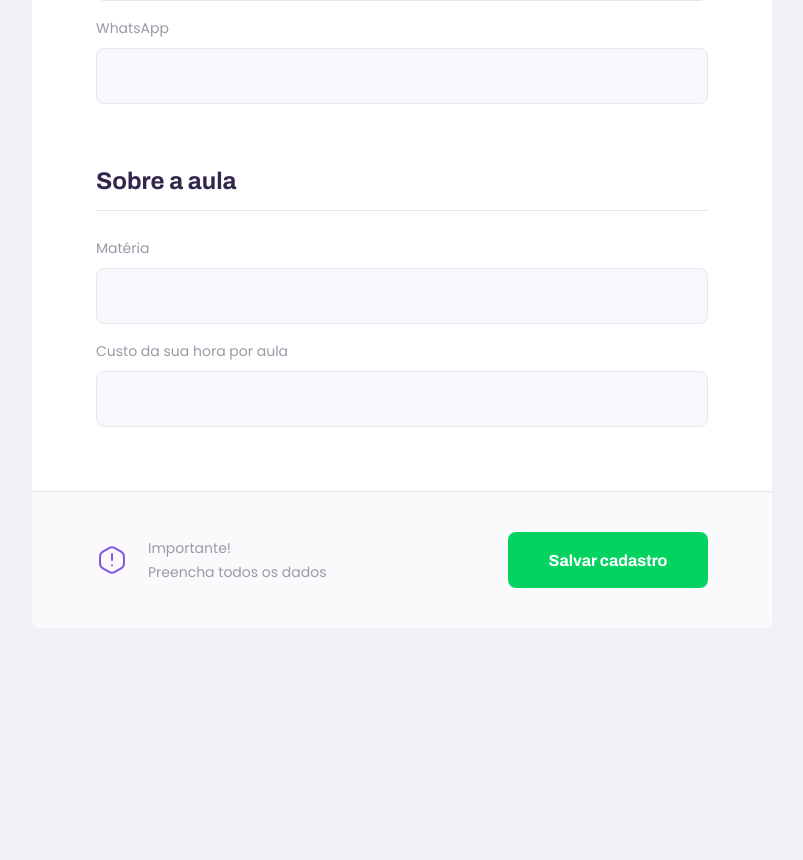
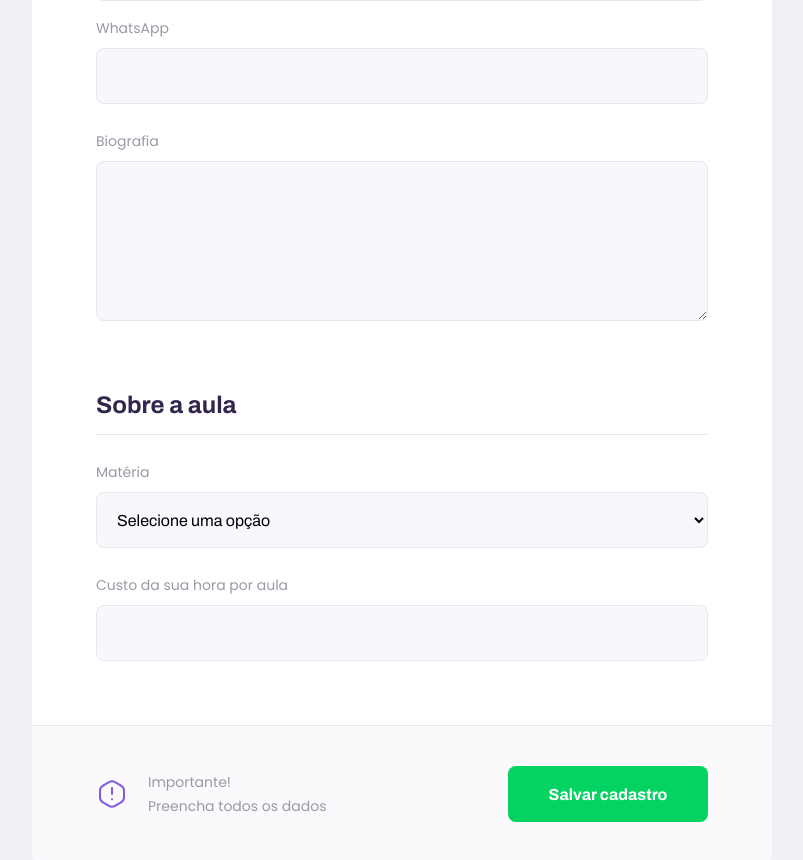
Before and after one commit to LeonardoCampello-dev/Proffy, a React (Create React App) app in the folder web/: page /give-classes in a window 1280 px wide. Shown: the part 630-1490 px from the top of the page, without its empty margins (238-1041 px from the left). Before the commit the page ends 1258 px from the top, so only its background shows below. Built offline with nearby package versions, Linux system fonts and the light colour scheme.

Commit message:
Components for select and textarea created

```diff
--- /dev/null
+++ b/web/src/components/Select/index.tsx
@@ -0,0 +1,29 @@
+import React, { SelectHTMLAttributes } from 'react'
+
+import './styles.css'
+
+interface SelectProps extends SelectHTMLAttributes<HTMLSelectElement> {
+    name: string
+    label: string
+    options: Array<{
+        value: string
+        label: string
+    }>
+}
+
+const Select: React.FC<SelectProps> = ({ name, label, options, ...rest }) => {
+    return (
+        <div className="select-block">
+            <label htmlFor={name}>{ label }</label>
+            <select id={name} {...rest}>
+                <option value="" disabled selected hidden>Selecione uma opção</option>
+
+                { options.map(option => {
+                    return <option key={ option.value } value={ option.value }>{ option.label }</option>
+                })}
+            </select>
+        </div>
+    )
+}
+
+export default Select
--- /dev/null
+++ b/web/src/components/Select/styles.css
@@ -0,0 +1,40 @@
+.select-block {
+    position: relative;
+}
+
+
+.select-block + .select-block {
+    margin-top: 1.4rem;
+}
+
+.select-block label {
+    font-size: 1.4rem;
+}
+
+.select-block select {
+    width: 100%;
+    height: 5.6rem;
+
+    margin-top: 0.8rem;
+
+    border-radius: 0.8rem;
+
+    background-color: var(--color-input-background);
+    border: 1px solid var(--color-line-in-white);
+    outline: 0;
+
+    padding: 0 1.6rem;
+
+    font: 1.6rem Archivo;
+}
+
+.select-block:focus-within::after {
+    width: calc(100% - 3.2rem);
+    height: 2px;
+    content: '';
+    background-color: var(--color-primary-light);
+    position: absolute;
+    left: 1.6rem;
+    right: 1.6rem;
+    bottom: 0;
+}
--- /dev/null
+++ b/web/src/components/Textarea/index.tsx
@@ -0,0 +1,19 @@
+import React, { TextareaHTMLAttributes } from 'react'
+
+import './styles.css'
+
+interface TextareaProps extends TextareaHTMLAttributes<HTMLTextAreaElement> {
+    name: string
+    label: string
+}
+
+const Textarea: React.FC<TextareaProps> = ({ name, label, ...rest }) => {
+    return (
+        <div className="textarea-block">
+            <label htmlFor={name}>{ label }</label>
+            <textarea id={name} {...rest}/>
+        </div>
+    )
+}
+
+export default Textarea
--- /dev/null
+++ b/web/src/components/Textarea/styles.css
@@ -0,0 +1,43 @@
+.textarea-block {
+    position: relative;
+}
+
+
+.textarea-block + .textarea-block {
+    margin-top: 1.4rem;
+}
+
+.textarea-block label {
+    font-size: 1.4rem;
+}
+
+.textarea-block textarea {
+    width: 100%;
+    height: 16rem;
+
+    min-height: 8rem;
+    margin-top: 0.8rem;
+
+    border-radius: 0.8rem;
+
+    background-color: var(--color-input-background);
+    border: 1px solid var(--color-line-in-white);
+    outline: 0;
+
+    resize: vertical;
+
+    padding: 1.2rem 1.6rem;
+
+    font: 1.6rem Archivo;
+}
+
+.textarea-block:focus-within::after {
+    width: calc(100% - 3.2rem);
+    height: 2px;
+    content: '';
+    background-color: var(--color-primary-light);
+    position: absolute;
+    left: 1.6rem;
+    right: 1.6rem;
+    bottom: 8px;
+}
--- a/web/src/pages/TeacherForm/index.tsx
+++ b/web/src/pages/TeacherForm/index.tsx
@@ -2,6 +2,8 @@
 
 import PageHeader from '../../components/PageHeader'
 import Input from '../../components/Input'
+import Textarea from '../../components/Textarea'
+import Select from '../../components/Select'
 
 import warningIcon from '../../assets/images/icons/warning.svg'
 
@@ -22,12 +24,27 @@
                     <Input name="name" label="Nome completo"/>
                     <Input name="avatar" label="Avatar"/>
                     <Input name="whatsapp" label="WhatsApp"/>
+                    <Textarea name="bio" label="Biografia"/>
                 </fieldset>
 
                 <fieldset>
                     <legend>Sobre a aula</legend>
 
-                    <Input name="subject" label="Matéria"/>
+                    <Select
+                        name="subject"
+                        label="Matéria"
+                        options={[
+                            { value: 'Artes', label: 'Artes' },
+                            { value: 'Biologia', label: 'Biologia' },
+                            { value: 'Ciência', label: 'Ciência' },
+                            { value: 'Educação Física', label: 'Educação Física' },
+                            { value: 'Geografia', label: 'Geografia' },
+                            { value: 'História', label: 'História' },
+                            { value: 'Português', label: 'Português' },
+                            { value: 'Matemática', label: 'Matemática' },
+                            { value: 'Química', label: 'Química' },
+                        ]}
+                    />
                     <Input name="cost" label="Custo da sua hora por aula"/>
                 </fieldset>
 
--- a/web/src/pages/TeacherForm/styles.css
+++ b/web/src/pages/TeacherForm/styles.css
@@ -38,6 +38,11 @@
     width: 100%;
     padding-bottom: 1.6rem;
     border-bottom: 1px solid var(--color-line-in-white);
+}
+
+#page-teacher-form main fieldset .input-block + .textarea-block,
+#page-teacher-form main fieldset .select-block + .input-block {
+    margin-top: 2.4rem;
 }
 
 #page-teacher-form main label {
```
